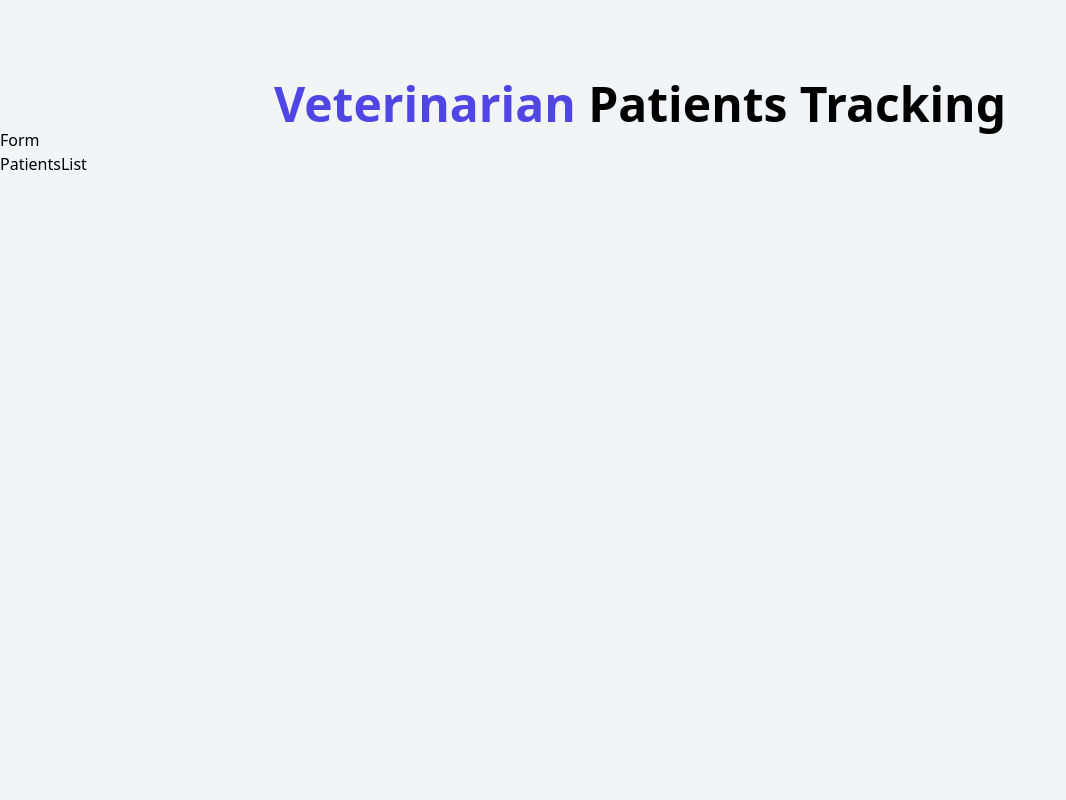
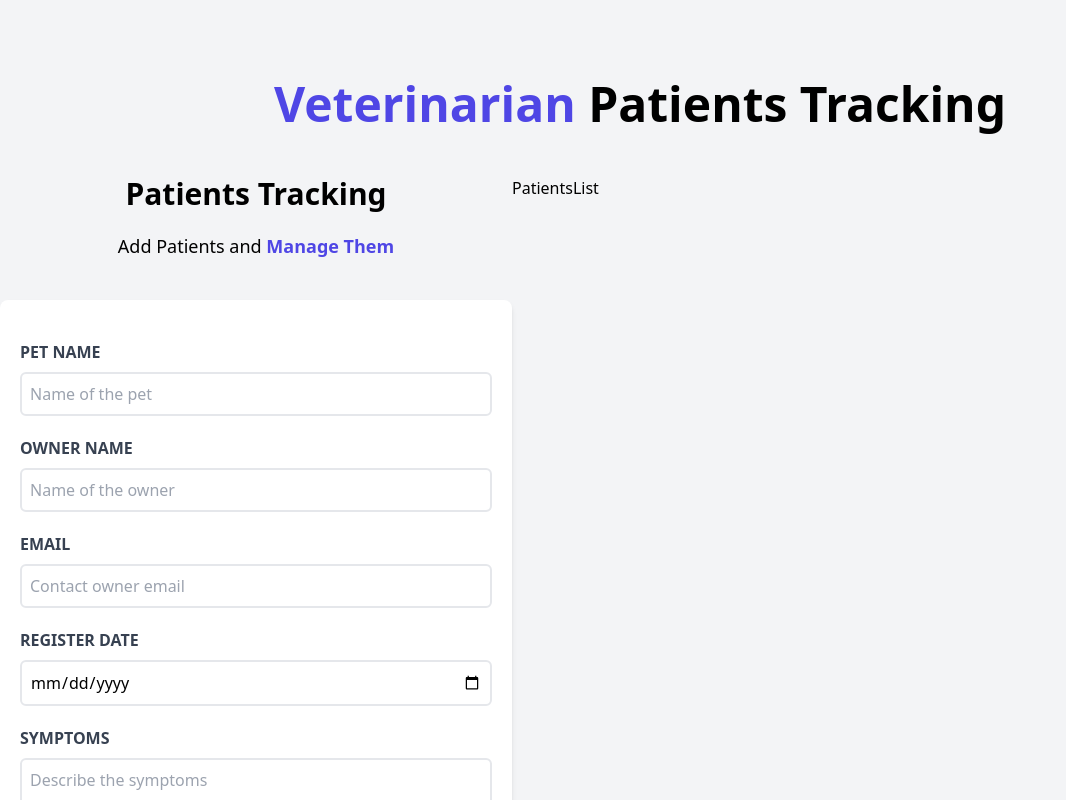
Before and after one commit to charls96/veterinarian-webapp, a React (Vite) app: page / in a window 1280 px wide. Shown: the top 800 px of the page, without its empty margins (0-1066 px from the left). Built offline with nearby package versions, Linux system fonts and the light colour scheme.

Commit message:
added form component to add new patients

```diff
--- a/src/App.jsx
+++ b/src/App.jsx
@@ -6,10 +6,12 @@
   return (
     <div className="container mx-auto mt-20">
       <Header />
-      <Form />
-      <PatientsList />
+      <div className="mt-12 md:flex">
+        <Form />
+        <PatientsList />
+      </div>
     </div>
-  )
+  );
 }
 
-export default App
+export default App;
--- a/src/components/Form.jsx
+++ b/src/components/Form.jsx
@@ -1,7 +1,36 @@
 const Form = () => {
   return (
-    <div>
-      <h2>Form</h2>
+    <div className="md:w-1/2 lg:w-2/5">
+      <h2 className="font-black text-3xl text-center">Patients Tracking</h2>
+
+      <p className="mt-5 text-lg text-center mb-10">
+        Add Patients and{" "}
+        <span className="text-indigo-600 font-bold">Manage Them</span>
+      </p>
+
+      <form className="bg-white shadow-md rounded-lg py-10 px-5 mb-10" action="">
+        <div className="mb-5">
+          <label className="block text-gray-700 uppercase font-bold" htmlFor="pet-name">Pet Name</label>
+          <input className="border-2 w-full p-2 mt-2 placeholder-gray-400 rounded-md" type="text" placeholder="Name of the pet" id="pet-name" />
+        </div>
+        <div className="mb-5">
+          <label className="block text-gray-700 uppercase font-bold" htmlFor="owner">Owner Name</label>
+          <input className="border-2 w-full p-2 mt-2 placeholder-gray-400 rounded-md" type="text" placeholder="Name of the owner" id="owner" />
+        </div>
+        <div className="mb-5">
+          <label className="block text-gray-700 uppercase font-bold" htmlFor="owner">Email</label>
+          <input className="border-2 w-full p-2 mt-2 placeholder-gray-400 rounded-md" type="email" placeholder="Contact owner email" id="email" />
+        </div>
+        <div className="mb-5">
+          <label className="block text-gray-700 uppercase font-bold" htmlFor="register-date">Register Date</label>
+          <input className="border-2 w-full p-2 mt-2 placeholder-gray-400 rounded-md" type="date" id="register-date" />
+        </div>
+        <div className="mb-5">
+          <label className="block text-gray-700 uppercase font-bold" htmlFor="symptoms">Symptoms</label>
+          <textarea className="border-2 w-full p-2 mt-2 placeholder-gray-400 rounded-md" placeholder="Describe the symptoms" id="symptoms" />
+        </div>
+        <input className="bg-indigo-600 w-full p-3 text-white uppercase font-bold hover:bg-indigo-700 cursor-pointer rounded transition-all" type="submit" value="Add Patient" />
+      </form>
     </div>
   );
 };
--- a/src/components/PatientsList.jsx
+++ b/src/components/PatientsList.jsx
@@ -1,6 +1,6 @@
 const PatientsList = () => {
   return (
-    <div>
+    <div className="w-1/2 lg:w-3/5">
       <h2>PatientsList</h2>
     </div>
   );
```
